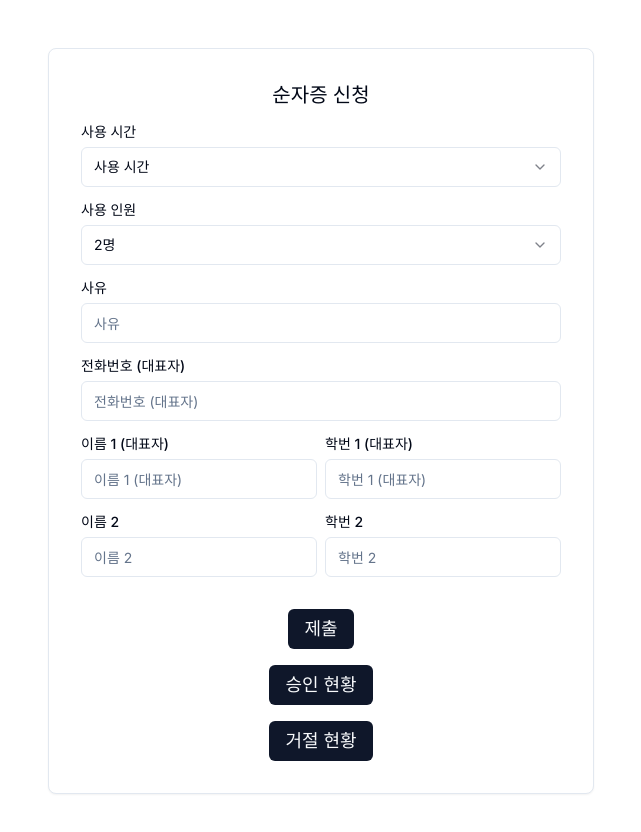
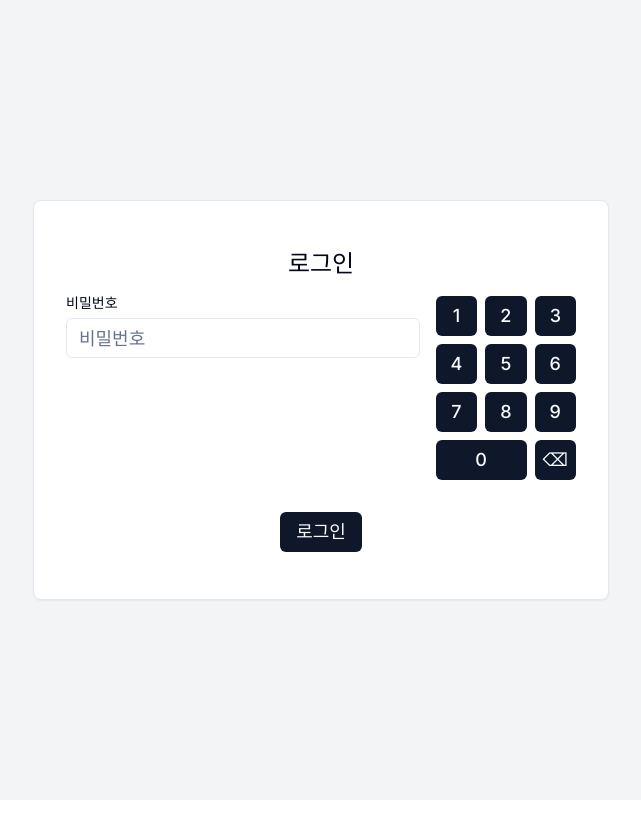
Before and after one commit to ach0836/raon, a Next.js app: page / in a window 1280 px wide. Shown: the top 832 px of the page, without its empty margins (319-960 px from the left). After the commit the page ends 800 px from the top, so only its background shows below. Built offline with nearby package versions, Linux system fonts and the light colour scheme.

Commit message:
chore: Update login form schema and handle number input in Login component

```diff
--- a/src/app/page.jsx
+++ b/src/app/page.jsx
@@ -1,48 +1,31 @@
 "use client";
 
-import { useState, useEffect } from "react";
+import { useState } from "react";
 import { Button } from "@/components/ui/button";
 import { Card } from "@/components/ui/card";
-import {
-  Form,
-  FormControl,
-  FormField,
-  FormItem,
-  FormLabel,
-  FormMessage,
-} from "@/components/ui/form";
+import { Form, FormControl, FormField, FormItem, FormLabel, FormMessage } from "@/components/ui/form";
 import { Input } from "@/components/ui/input";
 import { Label } from "@/components/ui/label";
-import {
-  Select,
-  SelectContent,
-  SelectGroup,
-  SelectItem,
-  SelectLabel,
-  SelectTrigger,
-  SelectValue,
-} from "@/components/ui/select";
 import { useForm } from "react-hook-form";
-import { motion, AnimatePresence } from "framer-motion";
 import { zodResolver } from "@hookform/resolvers/zod";
-import formSchema from "@/schema";
 import { useRouter } from "next/navigation";
 import { ToastContainer, toast } from "react-toastify";
 import "react-toastify/dist/ReactToastify.css";
+import * as z from "zod";
 
-export default function Home() {
+// 비밀번호만 필요한 로그인 폼 스키마 정의
+const loginSchema = z.object({
+  password: z.string().min(1, "비밀번호를 입력하세요"),
+});
+
+export default function Login() {
   const router = useRouter();
-  const [numApplicant, setNumApplicant] = useState(2);
   const [isFormDisabled, setIsFormDisabled] = useState(false);
 
   const form = useForm({
-    resolver: zodResolver(formSchema),
+    resolver: zodResolver(loginSchema),
     defaultValues: {
-      time: "",
-      applicant: Array(2).fill({ name: "", number: "" }),
-      reason: "",
-      contact: "",
-      applicantNum: "2",
+      password: "",
     },
   });
 
@@ -53,7 +36,7 @@ export default function Home() {
         height: "100px",
       },
       position: "top-center",
-      autoClose: 3000, // 3초 동안 표시
+      autoClose: 3000,
       hideProgressBar: false,
       closeOnClick: true,
       pauseOnHover: true,
@@ -70,7 +53,7 @@ export default function Home() {
     setIsFormDisabled(true);
 
     try {
-      const response = await fetch("/api/requests", {
+      const response = await fetch("/api/login", {
         method: "POST",
         headers: {
           "Content-Type": "application/json",
@@ -79,121 +62,53 @@ export default function Home() {
       });
 
       if (response.ok) {
-        showToast("제출되었습니다.", "success");
+        showToast("로그인 성공", "success");
+        router.push("/dashboard"); // 로그인 성공 시 대시보드로 리디렉션
       } else {
-        throw new Error("Submission failed");
+        throw new Error("로그인 실패");
       }
     } catch (error) {
-      console.error("Error submitting data:", error);
-      showToast("제출 실패", "error");
+      console.error("Error logging in:", error);
+      showToast("로그인 실패", "error");
     }
   };
 
-  const handleApplicantNumChange = (value) => {
-    setNumApplicant(parseInt(value));
+  const handleNumberClick = (number) => {
+    const currentPassword = form.getValues("password");
+    form.setValue("password", currentPassword + number);
   };
 
-  useEffect(() => {
-    form.setValue("applicant", Array(numApplicant).fill({ name: "", number: "" }));
-  }, [numApplicant, form]);
+  const handleBackspaceClick = () => {
+    const currentPassword = form.getValues("password");
+    form.setValue("password", currentPassword.slice(0, -1));
+  };
 
   const { isSubmitting } = form.formState;
 
   return (
-    <main className="grid justify-items-center items-center w-full min-h-full">
-      <motion.div
-        initial={{ opacity: 0 }}
-        animate={{ opacity: 1 }}
-        exit={{ opacity: 0 }}
-        transition={{ duration: 0.5 }}
-      >
-        <Card className="min-w-screen grid justify-items-center items-center p-8 m-12 min-h-96">
+    <main className="flex justify-center items-center w-screen h-screen bg-gray-100">
+      <Card className="w-full max-w-xl p-8 m-12 min-h-[400px] flex flex-col justify-center items-center">
         <Form {...form}>
           <form
             className="w-full h-full flex flex-col items-center justify-center"
             onSubmit={form.handleSubmit(onSubmit)}
           >
-              <Label className="text-xl mb-4">순자증 신청</Label>
+            <Label className="text-2xl mb-4">로그인</Label>
+            <div className="flex items-start mb-4 w-full">
               <FormField
                 control={form.control}
-                name="time"
+                name="password"
                 render={({ field }) => (
-                  <FormItem className="mb-4 w-full">
-                    <FormLabel htmlFor="time" className="block mb-1">
-                      사용 시간
-                    </FormLabel>
-                    <FormControl>
-                      <Select
-                        onValueChange={field.onChange}
-                        value={field.value}
-                        disabled={isSubmitting || isFormDisabled}
-                      >
-                        <SelectTrigger>
-                          <SelectValue placeholder="사용 시간" />
-                        </SelectTrigger>
-                        <SelectContent>
-                          <SelectGroup>
-                            <SelectLabel>시간</SelectLabel>
-                            <SelectItem value="1">야자 1교시</SelectItem>
-                            <SelectItem value="2">야자 2교시</SelectItem>
-                            <SelectItem value="3">야자 3교시</SelectItem>
-                          </SelectGroup>
-                        </SelectContent>
-                      </Select>
-                    </FormControl>
-                    <FormMessage />
-                  </FormItem>
-                )}
-              />
-              <FormField
-                control={form.control}
-                name="applicantNum"
-                render={({ field }) => (
-                  <FormItem className="mb-4 w-full">
-                    <FormLabel htmlFor="applicant" className="block mb-1">
-                      사용 인원
-                    </FormLabel>
-                    <FormControl>
-                      <Select
-                        onValueChange={(value) => {
-                          handleApplicantNumChange(value);
-                          field.onChange(value);
-                        }}
-                        defaultValue={field.value}
-                        disabled={isSubmitting || isFormDisabled}
-                      >
-                        <SelectTrigger className="outline-none">
-                          <SelectValue placeholder="사용 인원" />
-                        </SelectTrigger>
-                        <SelectContent>
-                          <SelectGroup>
-                            <SelectLabel>인원</SelectLabel>
-                            <SelectItem value="2">2명</SelectItem>
-                            <SelectItem value="3">3명</SelectItem>
-                            <SelectItem value="4">4명</SelectItem>
-                            <SelectItem value="5">5명</SelectItem>
-                          </SelectGroup>
-                        </SelectContent>
-                      </Select>
-                    </FormControl>
-                    <FormMessage />
-                  </FormItem>
-                )}
-              />
-              <FormField
-                control={form.control}
-                name="reason"
-                render={({ field }) => (
-                  <FormItem className="mb-4 w-full">
-                    <FormLabel htmlFor="reason" className="block mb-1">
-                      사유
+                  <FormItem className="flex-1">
+                    <FormLabel htmlFor="password" className="block mb-1">
+                      비밀번호
                     </FormLabel>
                     <FormControl>
                       <Input
-                        id="reason"
-                        placeholder="사유"
-                        type="text"
-                        className="text-g w-full"
+                        id="password"
+                        placeholder="비밀번호"
+                        type="password"
+                        className="text-lg w-full"
                         {...field}
                         disabled={isSubmitting || isFormDisabled}
                       />
@@ -202,112 +117,46 @@ export default function Home() {
                   </FormItem>
                 )}
               />
-              <FormField
-                control={form.control}
-                name="contact"
-                render={({ field }) => (
-                  <FormItem className="mb-4 w-full">
-                    <Label htmlFor="contact" className="block mb-1">
-                      전화번호 (대표자)
-                    </Label>
-                    <FormControl>
-                      <Input
-                        id="contact"
-                        placeholder="전화번호 (대표자)"
-                        type="tel"
-                        className="text-g w-full"
-                        {...field}
+              <div className="ml-4 grid grid-cols-3 gap-2">
+                {Array.from({ length: 9 }, (_, i) => i + 1).map((number) => (
+                  <Button
+                    key={number}
+                    type="button"
+                    onClick={() => handleNumberClick(number.toString())}
+                    className="text-lg p-2"
                     disabled={isSubmitting || isFormDisabled}
-                      />
-                    </FormControl>
-                    <FormMessage />
-                  </FormItem>
-                )}
-              />
-              <AnimatePresence>
-                {form.watch("applicant").map((_, i) => (
-                  <motion.div
-                    className="flex flex-row mb-4 space-y-0 space-x-2"
-                    key={i}
-                    initial={{ opacity: 0, y: -20 }}
-                    animate={{ opacity: 1, y: 0 }}
-                    exit={{ opacity: 0, y: 20 }}
-                    transition={{ duration: 0.3 }}
                   >
-                    <FormField
-                      control={form.control}
-                      name={`applicant[${i}].name`}
-                      render={({ field }) => (
-                        <FormItem className="flex-1">
-                          <Label htmlFor={`name${i}`} className="block mb-1">
-                            {`이름 ${i + 1}${i ? "" : " (대표자)"}`}
-                          </Label>
-                          <FormControl>
-                            <Input
-                              id={`name${i}`}
-                              placeholder={`이름 ${i + 1}${i ? "" : " (대표자)"}`}
-                              type="text"
-                              className="text-g"
-                              {...field}
+                    {number}
+                  </Button>
+                ))}
+                <Button
+                  type="button"
+                  onClick={() => handleNumberClick("0")}
+                  className="text-lg p-2 col-span-2"
                   disabled={isSubmitting || isFormDisabled}
-                            />
-                          </FormControl>
-                          <FormMessage />
-                        </FormItem>
-                      )}
-                    />
-                    <FormField
-                      control={form.control}
-                      name={`applicant[${i}].number`}
-                      render={({ field }) => (
-                        <FormItem className="flex-1">
-                          <Label htmlFor={`id${i}`} className="block mb-1">
-                            {`학번 ${i + 1}${i ? "" : " (대표자)"}`}
-                          </Label>
-                          <FormControl>
-                            <Input
-                              id={`id${i}`}
-                              placeholder={`학번 ${i + 1}${i ? "" : " (대표자)"}`}
-                              type="text"
-                              className="text-g"
-                              {...field}
+                >
+                  0
+                </Button>
+                <Button
+                  type="button"
+                  onClick={handleBackspaceClick}
+                  className="text-lg p-2"
                   disabled={isSubmitting || isFormDisabled}
-                            />
-                          </FormControl>
-                          <FormMessage />
-                        </FormItem>
-                      )}
-                    />
-                  </motion.div>
-                ))}
-              </AnimatePresence>
+                >
+                  ⌫
+                </Button>
+              </div>
+            </div>
             <Button
               type="submit"
               className="text-lg mt-4"
               disabled={isSubmitting || isFormDisabled}
             >
-                제출
-              </Button>
-              <Button
-                type="button"
-                onClick={() => router.push("/status")}
-                className="text-lg mt-4"
-                disabled={isSubmitting || isFormDisabled}
-              >
-                승인 현황
-              </Button>
-              <Button
-                type="button"
-                onClick={() => router.push("/statusfalse")}
-                className="text-lg mt-4"
-                disabled={isSubmitting || isFormDisabled}
-              >
-                거절 현황
+              로그인
             </Button>
           </form>
         </Form>
       </Card>
-      </motion.div>
       <ToastContainer />
     </main>
   );
```
Lines whose indentation alone changed are shown as unchanged.
